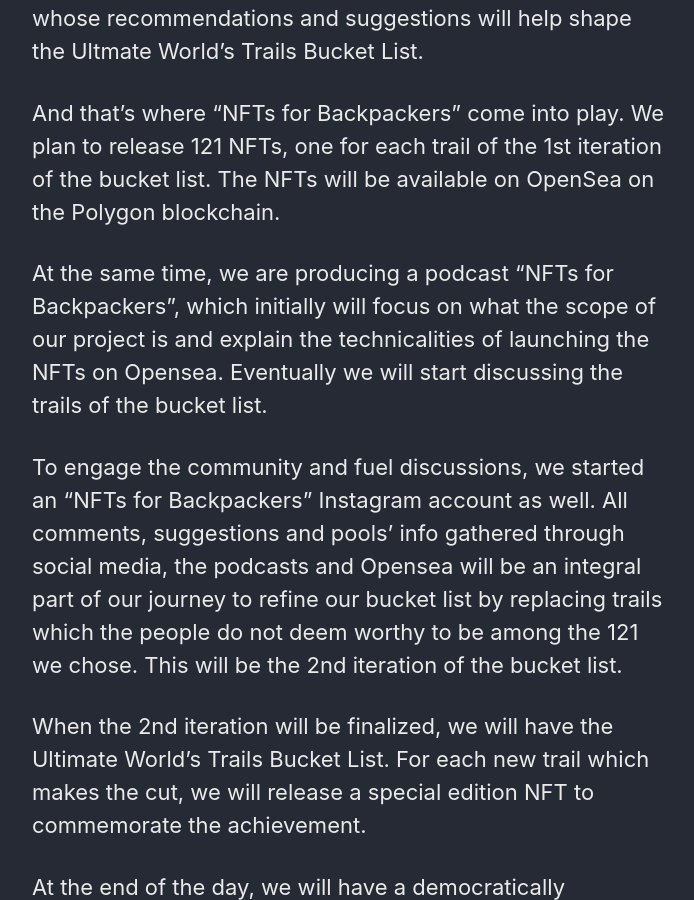
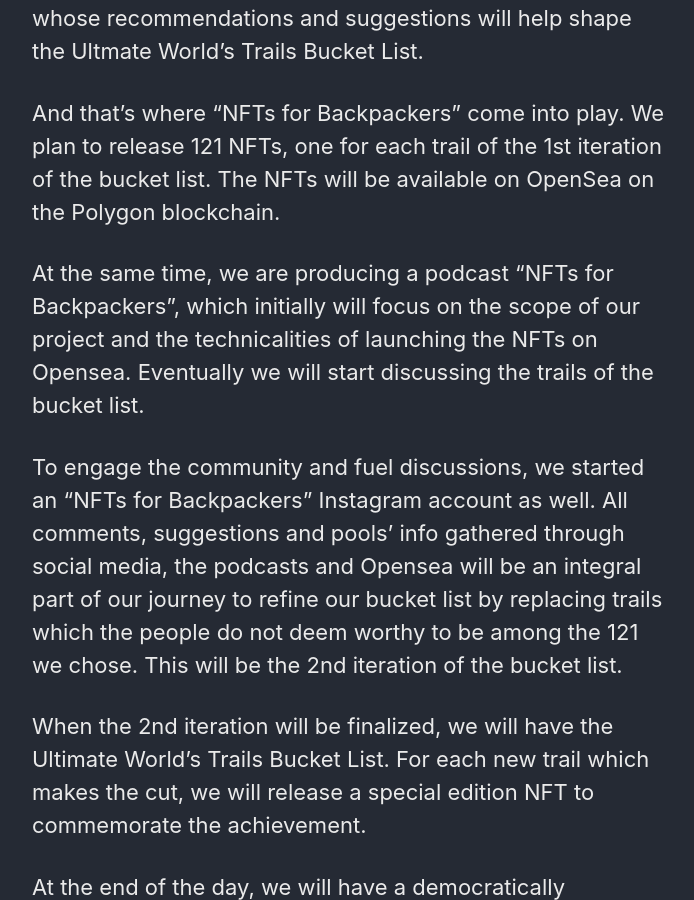
Before and after one commit to lambroz/lambroz.github.io, a Jekyll site: the page built from _pages/project.md, in a window 1280 px wide and 900 px high, scrolled down 478 px. Shown: the whole window, without its empty margins (290-984 px from the left). Built offline with Jekyll 4.4.1, drawn with Linux system fonts in a browser that asks for light colours; cached includes are drawn as plain includes.

Commit message:
Update project.md
changed wording

```diff
--- a/_pages/project.md
+++ b/_pages/project.md
@@ -8,9 +8,9 @@
 
 <p>As the 1st iteration was based solely on personal experience and desktop research, Gian and Frank seek to refine the bucket list by nurturing and engaging a community of hikers, whose recommendations and suggestions will help shape the Ultmate World’s Trails Bucket List.</p>
 
-<p>And that’s where “NFTs for Backpackers” come into play. We plan to release 121 NFTs, one for each trail of the 1st iteration of the bucket list.  The NFTs will be available on OpenSea on the Polygon blockchain.</p>
+<p>And that’s where “NFTs for Backpackers” come into play. We plan to release 121 NFTs, one for each trail of the 1st iteration of the bucket list. The NFTs will be available on OpenSea on the Polygon blockchain.</p>
 
-<p>At the same time, we are producing a podcast “NFTs for Backpackers”, which initially will focus on what the scope of our project is and explain the technicalities of launching the NFTs on Opensea. Eventually we will start discussing the trails of the bucket list.</p>
+<p>At the same time, we are producing a podcast “NFTs for Backpackers”, which initially will focus on the scope of our project and the technicalities of launching the NFTs on Opensea. Eventually we will start discussing the trails of the bucket list.</p>
 
 <p>To engage the community and fuel discussions, we started an “NFTs for Backpackers” Instagram account as well. All comments, suggestions and pools’ info gathered through social media, the podcasts and Opensea will be an integral part of our journey to refine our bucket list by replacing trails which the people do not deem worthy to be among the 121 we chose. This will be the 2nd iteration of the bucket list.</p>
 
```
